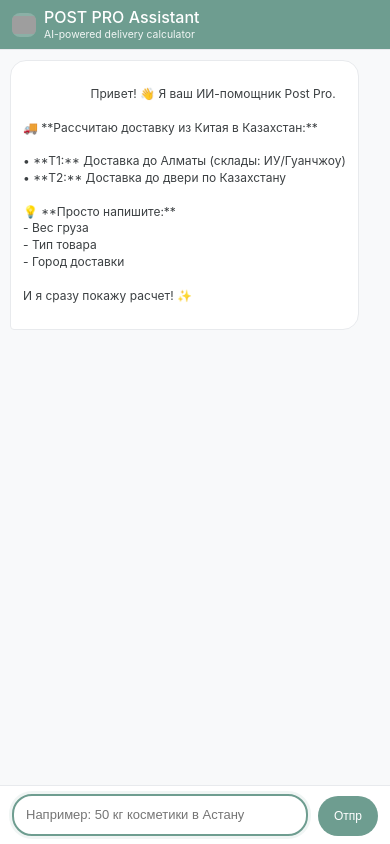
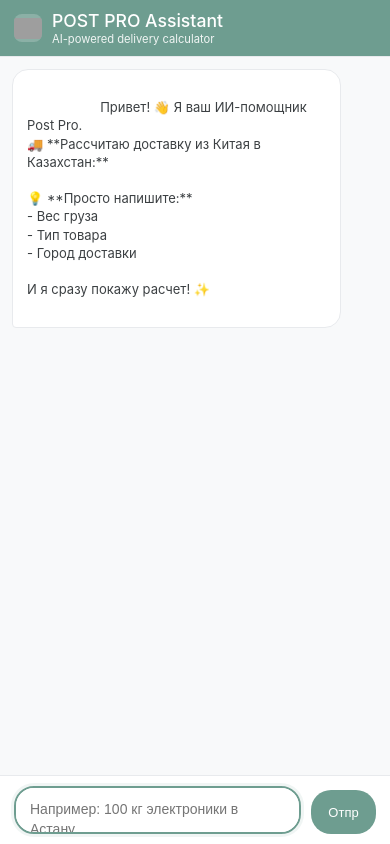
Before and after one commit to beketaitzhanov-ship-it/Post-Pro, a Flask app: page / in a window 390 px wide. Run offline with Flask 3, Linux system fonts and the light colour scheme; some web fonts are replaced; grey boxes are pictures that could not be loaded.

Commit message:
index.html

```diff
--- a/templates/index.html
+++ b/templates/index.html
@@ -39,11 +39,10 @@
         .header {
             padding: 12px 16px;
             border-bottom: 1px solid #e8eaed;
-            background: white;
-            border-radius: 12px 12px 0 0;
             background: #6e9d90;
             color: white;
             flex-shrink: 0;
+            border-radius: 12px 12px 0 0;
         }
 
         .logo-section {
@@ -271,57 +270,6 @@
             }
         }
 
-        @media (max-width: 480px) {
-            .header {
-                padding: 8px 12px;
-            }
-
-            .logo-section {
-                gap: 8px;
-            }
-
-            .logo {
-                width: 24px;
-                height: 24px;
-            }
-
-            .header-text h1 {
-                font-size: 1rem;
-            }
-
-            .header-text .subtitle {
-                font-size: 0.65rem;
-            }
-
-            .chat-messages {
-                padding: 10px;
-                gap: 8px;
-            }
-
-            .message {
-                max-width: 95%;
-                padding: 8px 12px;
-                font-size: 12px;
-            }
-
-            .input-area {
-                padding: 8px 12px;
-            }
-
-            #message-input {
-                padding: 10px 12px;
-                min-height: 40px;
-                font-size: 13px;
-            }
-
-            #send-button {
-                padding: 10px 14px;
-                font-size: 12px;
-                min-width: 60px;
-                min-height: 40px;
-            }
-        }
-
         /* Стили для скроллбара */
         .chat-messages::-webkit-scrollbar {
             width: 4px;
@@ -339,15 +287,6 @@
 
         .chat-messages::-webkit-scrollbar-thumb:hover {
             background: #a8a8a8;
-        }
-
-        /* Гарантия что панель ввода всегда видна */
-        .input-area {
-            position: sticky;
-            bottom: 0;
-            left: 0;
-            right: 0;
-            z-index: 100;
         }
     </style>
 </head>
@@ -369,11 +308,7 @@
             <div class="message bot-message">
                 <div class="message-content">
                     Привет! 👋 Я ваш ИИ-помощник Post Pro.
-
 🚚 **Рассчитаю доставку из Китая в Казахстан:**
-
-• **Т1:** Доставка до Алматы (склады: ИУ/Гуанчжоу)
-• **Т2:** Доставка до двери по Казахстану
 
 💡 **Просто напишите:**
 - Вес груза
@@ -389,7 +324,7 @@
             <div class="input-container">
                 <textarea
                     id="message-input"
-                    placeholder="Например: 50 кг косметики в Астану"
+                    placeholder="Например: 100 кг электроники в Астану"
                     rows="1"
                     aria-label="Введите сообщение"
                 ></textarea>
@@ -404,6 +339,7 @@
         const messageInput = document.getElementById('message-input');
         const sendButton = document.getElementById('send-button');
         const chatMessages = document.getElementById('chat-messages');
+        let sessionId = 'session_' + Date.now();
 
         // Автоматическое увеличение высоты textarea
         messageInput.addEventListener('input', function() {
@@ -417,7 +353,7 @@
 
             const contentDiv = document.createElement('div');
             contentDiv.className = 'message-content';
-            contentDiv.textContent = content;
+            contentDiv.innerHTML = content;
 
             messageDiv.appendChild(contentDiv);
             chatMessages.appendChild(messageDiv);
@@ -466,7 +402,10 @@
                     headers: {
                         'Content-Type': 'application/json',
                     },
-                    body: JSON.stringify({message: message})
+                    body: JSON.stringify({
+                        message: message,
+                        session_id: sessionId
+                    })
                 });
 
                 hideTypingIndicator();
```
